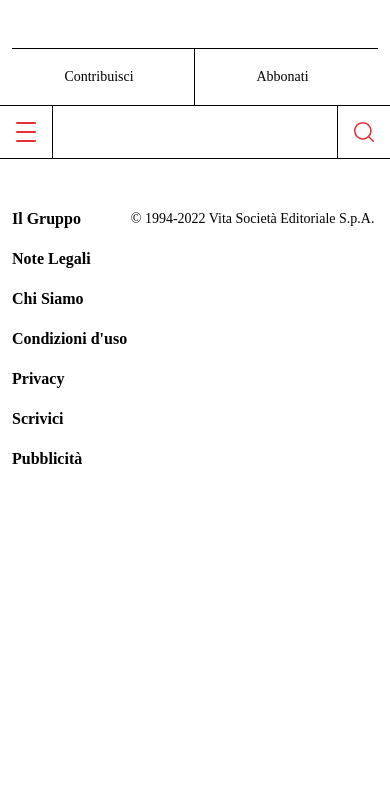
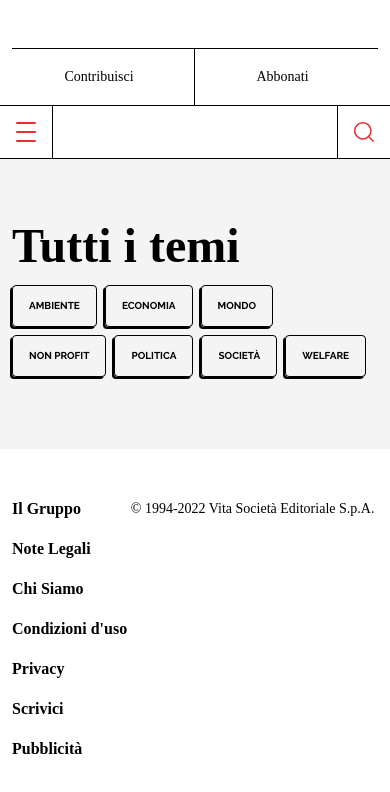
Before and after one commit to diego-cavenati/vita, a Vue app: page / in a window 390 px wide. Shown: the top 792 px of the page. Built offline with nearby package versions, Linux system fonts and the light colour scheme; the HTML template or start-up script is replaced by a standard one; a web font is replaced by a local one.

Commit message:
add themes section with responsive

```diff
--- a/src/components/ThemesComponent.vue
+++ b/src/components/ThemesComponent.vue
@@ -4,8 +4,85 @@ export default {
 }
 </script>
 
-<template></template>
+<template>
+    <div id="themes">
+        <div class="container">
+            <h2 class="title_xxl">Tutti i temi</h2>
+            <div class="category">
+                <a href="#" class="button tag">ambiente</a>
+                <a href="#" class="button tag">economia</a>
+                <a href="#" class="button tag">mondo</a>
+                <a href="#" class="button tag">non profit</a>
+                <a href="#" class="button tag">politica</a>
+                <a href="#" class="button tag">società</a>
+                <a href="#" class="button tag">welfare</a>
+            </div>
+        </div>
+    </div>
+</template>
 
 <style lang="scss">
 @use '../styles/general.scss';
+@use '../styles/partials/variables.scss' as *;
+
+#themes {
+    padding: 4rem 0;
+    background-color: $color-background;
+
+    .container {
+        display: flex;
+        justify-content: space-between;
+        align-items: center;
+    }
+
+    .category {
+        display: flex;
+    }
+
+    .category .button {
+        margin-right: 0.5rem;
+    }
+
+    .category .button:last-child {
+        margin-right: 0;
+    }
+}
+
+/**********************
+      Responsive
+***********************/
+@media screen and (max-width: 390px) {
+    #themes {
+        padding: 4rem 0;
+        background-color: $color-background;
+
+        .container {
+            display: flex;
+            justify-content: space-between;
+            align-items: center;
+            flex-wrap: wrap;
+        }
+
+        .title_xxl {
+            flex: 1 0 100%;
+            margin-bottom: 1rem;
+        }
+
+        .category {
+            display: flex;
+            justify-content: flex-start;
+            flex-wrap: wrap;
+            margin-left: auto;
+        }
+
+        .category .button {
+            margin-right: 0.5rem;
+            margin-bottom: 0.5rem;
+        }
+
+        .category .button:last-child {
+            margin-right: 0;
+        }
+    }
+}
 </style>
--- a/src/styles/general.scss
+++ b/src/styles/general.scss
@@ -107,3 +107,15 @@ body {
     font-size: 10px;
     line-height: 16px;
 }
+
+
+/**********************
+        Button
+***********************/
+.button {
+    padding: 0.875rem 1rem;
+    margin-right: 1rem;
+    border-radius: 0.25rem;
+    border: 1px solid $color-primary-dark;
+    box-shadow: -2px 2px 0px $color-primary-dark;
+}
--- a/src/styles/partials/_variables.scss
+++ b/src/styles/partials/_variables.scss
@@ -3,6 +3,7 @@ $color-primary: #E63036;
 $color-primary-light: #FFFFFF;
 $color-primary-dark: #000000;
 $color-secondary: #F4F1DE;
+$color-background: #F4F4F4;
 
 
 // Fonts
```
